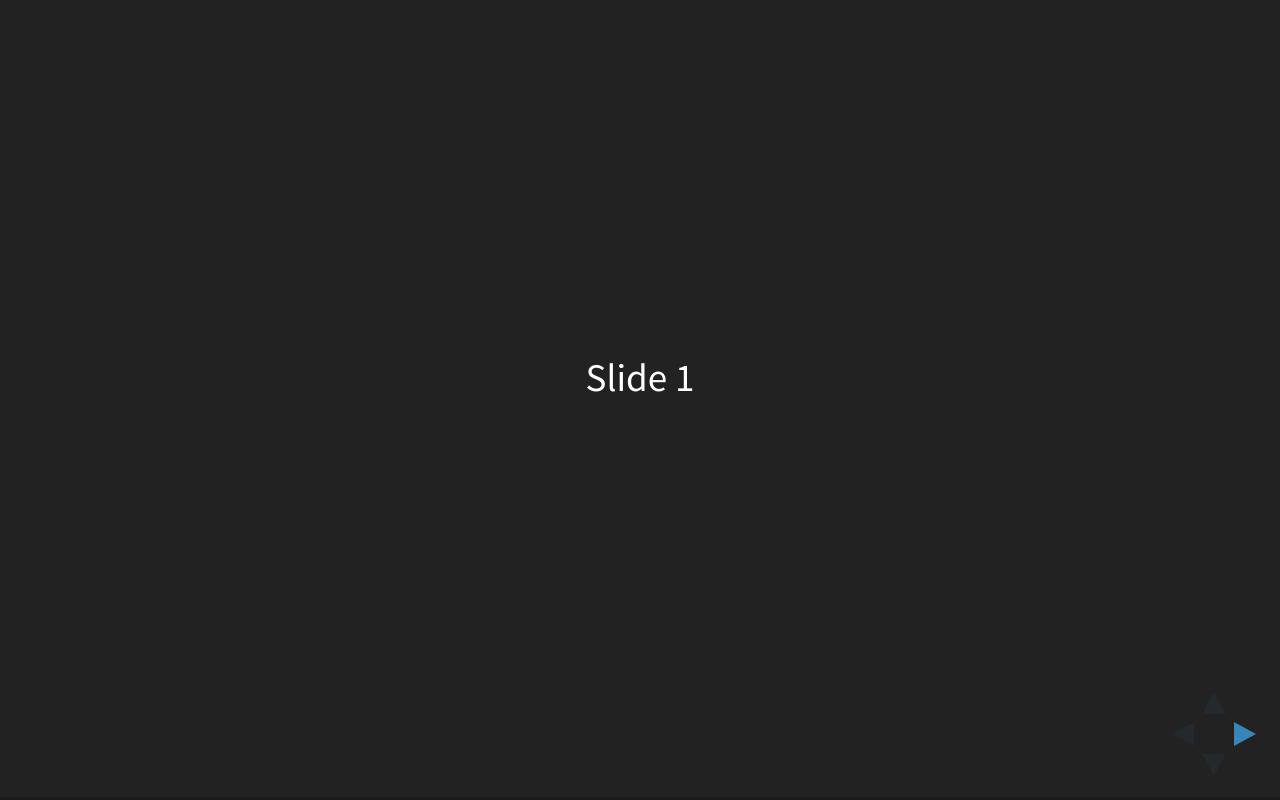
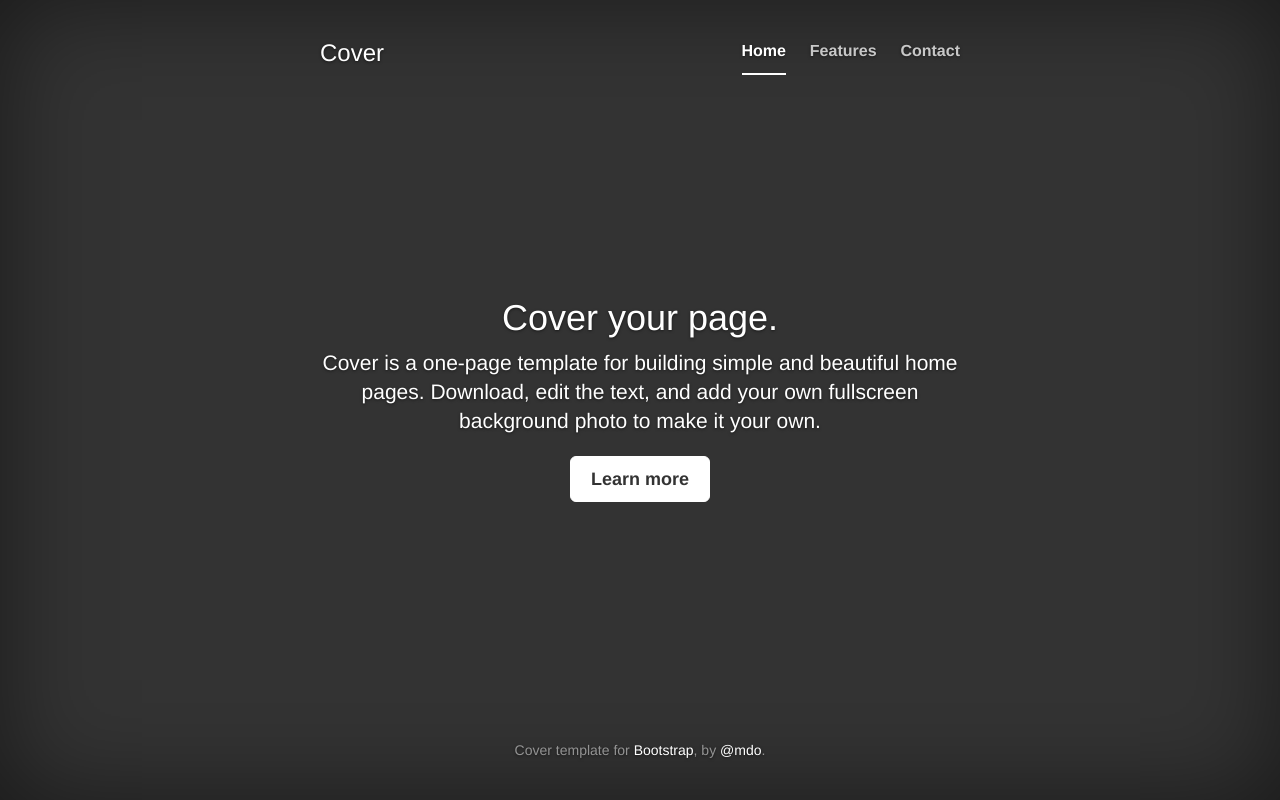
Before and after one commit to lanaflonPerso/leanrob.github.io, a website: page index.html in a window 1280 px wide. Drawn offline with nearby package versions, Linux system fonts and the light colour scheme.

Commit message:
Add ‘cover’ theme and bootstrap to index.html
The index.html of this page is now the one page ‘cover’ theme created by the creator of bootstrap himself.

It runs on bootstrap and therefore bootstrap had to be added to the project. All the correct js and css files were added in their right places.

The site template should be fully operational in this commit and will be checked on…

leanrob.github.io

```diff
--- /dev/null
+++ b/css/cover.css
@@ -0,0 +1,163 @@
+/*
+ * Globals
+ */
+
+/* Links */
+a,
+a:focus,
+a:hover {
+    color: #fff;
+}
+
+/* Custom default button */
+.btn-default,
+.btn-default:hover,
+.btn-default:focus {
+    color: #333;
+    text-shadow: none; /* Prevent inheritance from `body` */
+    background-color: #fff;
+    border: 1px solid #fff;
+}
+
+
+/*
+ * Base structure
+ */
+
+html,
+body {
+    height: 100%;
+    background-color: #333;
+}
+body {
+    color: #fff;
+    text-align: center;
+    text-shadow: 0 1px 3px rgba(0,0,0,.5);
+}
+
+/* Extra markup and styles for table-esque vertical and horizontal centering */
+.site-wrapper {
+    display: table;
+    width: 100%;
+    height: 100%; /* For at least Firefox */
+    min-height: 100%;
+    -webkit-box-shadow: inset 0 0 100px rgba(0,0,0,.5);
+    box-shadow: inset 0 0 100px rgba(0,0,0,.5);
+}
+.site-wrapper-inner {
+    display: table-cell;
+    vertical-align: top;
+}
+.cover-container {
+    margin-right: auto;
+    margin-left: auto;
+}
+
+/* Padding for spacing */
+.inner {
+    padding: 30px;
+}
+
+
+/*
+ * Header
+ */
+.masthead-brand {
+    margin-top: 10px;
+    margin-bottom: 10px;
+}
+
+.masthead-nav > li {
+    display: inline-block;
+}
+.masthead-nav > li + li {
+    margin-left: 20px;
+}
+.masthead-nav > li > a {
+    padding-right: 0;
+    padding-left: 0;
+    font-size: 16px;
+    font-weight: bold;
+    color: #fff; /* IE8 proofing */
+    color: rgba(255,255,255,.75);
+    border-bottom: 2px solid transparent;
+}
+.masthead-nav > li > a:hover,
+.masthead-nav > li > a:focus {
+    background-color: transparent;
+    border-bottom-color: #a9a9a9;
+    border-bottom-color: rgba(255,255,255,.25);
+}
+.masthead-nav > .active > a,
+.masthead-nav > .active > a:hover,
+.masthead-nav > .active > a:focus {
+    color: #fff;
+    border-bottom-color: #fff;
+}
+
+@media (min-width: 768px) {
+    .masthead-brand {
+        float: left;
+    }
+    .masthead-nav {
+        float: right;
+    }
+}
+
+
+/*
+ * Cover
+ */
+
+.cover {
+    padding: 0 20px;
+}
+.cover .btn-lg {
+    padding: 10px 20px;
+    font-weight: bold;
+}
+
+
+/*
+ * Footer
+ */
+
+.mastfoot {
+    color: #999; /* IE8 proofing */
+    color: rgba(255,255,255,.5);
+}
+
+
+/*
+ * Affix and center
+ */
+
+@media (min-width: 768px) {
+    /* Pull out the header and footer */
+    .masthead {
+        position: fixed;
+        top: 0;
+    }
+    .mastfoot {
+        position: fixed;
+        bottom: 0;
+    }
+    /* Start the vertical centering */
+    .site-wrapper-inner {
+        vertical-align: middle;
+    }
+    /* Handle the widths */
+    .masthead,
+    .mastfoot,
+    .cover-container {
+        width: 100%; /* Must be percentage or pixels for horizontal alignment */
+    }
+}
+
+@media (min-width: 992px) {
+    .masthead,
+    .mastfoot,
+    .cover-container {
+        width: 700px;
+    }
+}
--- /dev/null
+++ b/css/ie10-viewport-bug-workaround.css
@@ -0,0 +1,13 @@
+/*!
+ * IE10 viewport hack for Surface/desktop Windows 8 bug
+ * Copyright 2014-2015 Twitter, Inc.
+ * Licensed under MIT (https://github.com/twbs/bootstrap/blob/master/LICENSE)
+ */
+
+/*
+ * See the Getting Started docs for more information:
+ * http://getbootstrap.com/getting-started/#support-ie10-width
+ */
+@-ms-viewport     { width: device-width; }
+@-o-viewport      { width: device-width; }
+@viewport         { width: device-width; }
--- a/index.html
+++ b/index.html
@@ -1,50 +1,84 @@
-<!doctype html>
-<html>
-	<head>
-		<meta charset="utf-8">
-		<meta name="viewport" content="width=device-width, initial-scale=1.0, maximum-scale=1.0, user-scalable=no">
+<!DOCTYPE html>
+<html lang="en">
+<head>
+	<meta charset="utf-8">
+	<meta http-equiv="X-UA-Compatible" content="IE=edge">
+	<meta name="viewport" content="width=device-width, initial-scale=1">
+	<!-- The above 3 meta tags *must* come first in the head; any other head content must come *after* these tags -->
+	<meta name="description" content="">
+	<meta name="author" content="">
+	<link rel="icon" href="../../favicon.ico">
 
-		<title>reveal.js</title>
+	<title>Cover Template for Bootstrap</title>
 
-		<link rel="stylesheet" href="css/reveal.css">
-		<link rel="stylesheet" href="css/theme/black.css">
+	<!-- Bootstrap core CSS -->
+	<link href="css/bootstrap.min.css" rel="stylesheet">
 
-		<!-- Theme used for syntax highlighting of code -->
-		<link rel="stylesheet" href="lib/css/zenburn.css">
+	<!-- IE10 viewport hack for Surface/desktop Windows 8 bug -->
+	<link href="css/ie10-viewport-bug-workaround.css" rel="stylesheet">
 
-		<!-- Printing and PDF exports -->
-		<script>
-			var link = document.createElement( 'link' );
-			link.rel = 'stylesheet';
-			link.type = 'text/css';
-			link.href = window.location.search.match( /print-pdf/gi ) ? 'css/print/pdf.css' : 'css/print/paper.css';
-			document.getElementsByTagName( 'head' )[0].appendChild( link );
-		</script>
-	</head>
-	<body>
-		<div class="reveal">
-			<div class="slides">
-				<section>Slide 1</section>
-				<section>Slide 2</section>
+	<!-- Custom styles for this template -->
+	<link href="css/cover.css" rel="stylesheet">
+
+	<!-- Just for debugging purposes. Don't actually copy these 2 lines! -->
+	<!--[if lt IE 9]><script src="js/ie8-responsive-file-warning.js"></script><![endif]-->
+	<script src="js/ie-emulation-modes-warning.js"></script>
+
+	<!-- HTML5 shim and Respond.js for IE8 support of HTML5 elements and media queries -->
+	<!--[if lt IE 9]>
+	<script src="https://oss.maxcdn.com/html5shiv/3.7.3/html5shiv.min.js"></script>
+	<script src="https://oss.maxcdn.com/respond/1.4.2/respond.min.js"></script>
+	<![endif]-->
+</head>
+
+<body>
+
+<div class="site-wrapper">
+
+	<div class="site-wrapper-inner">
+
+		<div class="cover-container">
+
+			<div class="masthead clearfix">
+				<div class="inner">
+					<h3 class="masthead-brand">Cover</h3>
+					<nav>
+						<ul class="nav masthead-nav">
+							<li class="active"><a href="#">Home</a></li>
+							<li><a href="#">Features</a></li>
+							<li><a href="#">Contact</a></li>
+						</ul>
+					</nav>
+				</div>
 			</div>
+
+			<div class="inner cover">
+				<h1 class="cover-heading">Cover your page.</h1>
+				<p class="lead">Cover is a one-page template for building simple and beautiful home pages. Download, edit the text, and add your own fullscreen background photo to make it your own.</p>
+				<p class="lead">
+					<a href="#" class="btn btn-lg btn-default">Learn more</a>
+				</p>
+			</div>
+
+			<div class="mastfoot">
+				<div class="inner">
+					<p>Cover template for <a href="http://getbootstrap.com">Bootstrap</a>, by <a href="https://twitter.com/mdo">@mdo</a>.</p>
+				</div>
+			</div>
+
 		</div>
 
-		<script src="lib/js/head.min.js"></script>
-		<script src="js/reveal.js"></script>
+	</div>
 
-		<script>
-			// More info https://github.com/hakimel/reveal.js#configuration
-			Reveal.initialize({
-				history: true,
+</div>
 
-				// More info https://github.com/hakimel/reveal.js#dependencies
-				dependencies: [
-					{ src: 'plugin/markdown/marked.js' },
-					{ src: 'plugin/markdown/markdown.js' },
-					{ src: 'plugin/notes/notes.js', async: true },
-					{ src: 'plugin/highlight/highlight.js', async: true, callback: function() { hljs.initHighlightingOnLoad(); } }
-				]
-			});
-		</script>
-	</body>
+<!-- Bootstrap core JavaScript
+================================================== -->
+<!-- Placed at the end of the document so the pages load faster -->
+<script src="https://ajax.googleapis.com/ajax/libs/jquery/1.12.4/jquery.min.js"></script>
+<script>window.jQuery || document.write('<script src="../../assets/js/vendor/jquery.min.js"><\/script>')</script>
+<script src="js/bootstrap.min.js"></script>
+<!-- IE10 viewport hack for Surface/desktop Windows 8 bug -->
+<script src="js/ie10-viewport-bug-workaround.js"></script>
+</body>
 </html>
--- /dev/null
+++ b/js/ie-emulation-modes-warning.js
@@ -0,0 +1,54 @@
+/**
+ * Created by robert on 2016-08-09.
+ */
+// NOTICE!! DO NOT USE ANY OF THIS JAVASCRIPT
+// IT'S JUST JUNK FOR OUR DOCS!
+// ++++++++++++++++++++++++++++++++++++++++++
+/*!
+ * Copyright 2014-2015 Twitter, Inc.
+ *
+ * Licensed under the Creative Commons Attribution 3.0 Unported License. For
+ * details, see https://creativecommons.org/licenses/by/3.0/.
+ */
+// Intended to prevent false-positive bug reports about Bootstrap not working properly in old versions of IE due to folks testing using IE's unreliable emulation modes.
+(function () {
+    'use strict';
+
+    function emulatedIEMajorVersion() {
+        var groups = /MSIE ([0-9.]+)/.exec(window.navigator.userAgent)
+        if (groups === null) {
+            return null
+        }
+        var ieVersionNum = parseInt(groups[1], 10)
+        var ieMajorVersion = Math.floor(ieVersionNum)
+        return ieMajorVersion
+    }
+
+    function actualNonEmulatedIEMajorVersion() {
+        // Detects the actual version of IE in use, even if it's in an older-IE emulation mode.
+        // IE JavaScript conditional compilation docs: https://msdn.microsoft.com/library/121hztk3%28v=vs.94%29.aspx
+        // @cc_on docs: https://msdn.microsoft.com/library/8ka90k2e%28v=vs.94%29.aspx
+        var jscriptVersion = new Function('/*@cc_on return @_jscript_version; @*/')() // jshint ignore:line
+        if (jscriptVersion === undefined) {
+            return 11 // IE11+ not in emulation mode
+        }
+        if (jscriptVersion < 9) {
+            return 8 // IE8 (or lower; haven't tested on IE<8)
+        }
+        return jscriptVersion // IE9 or IE10 in any mode, or IE11 in non-IE11 mode
+    }
+
+    var ua = window.navigator.userAgent
+    if (ua.indexOf('Opera') > -1 || ua.indexOf('Presto') > -1) {
+        return // Opera, which might pretend to be IE
+    }
+    var emulated = emulatedIEMajorVersion()
+    if (emulated === null) {
+        return // Not IE
+    }
+    var nonEmulated = actualNonEmulatedIEMajorVersion()
+
+    if (emulated !== nonEmulated) {
+        window.alert('WARNING: You appear to be using IE' + nonEmulated + ' in IE' + emulated + ' emulation mode.\nIE emulation modes can behave significantly differently from ACTUAL older versions of IE.\nPLEASE DON\'T FILE BOOTSTRAP BUGS based on testing in IE emulation modes!')
+    }
+})();
--- /dev/null
+++ b/js/ie10-viewport-bug-workaround.js
@@ -0,0 +1,26 @@
+/**
+ * Created by robert on 2016-08-09.
+ */
+/*!
+ * IE10 viewport hack for Surface/desktop Windows 8 bug
+ * Copyright 2014-2015 Twitter, Inc.
+ * Licensed under MIT (https://github.com/twbs/bootstrap/blob/master/LICENSE)
+ */
+
+// See the Getting Started docs for more information:
+// http://getbootstrap.com/getting-started/#support-ie10-width
+
+(function () {
+    'use strict';
+
+    if (navigator.userAgent.match(/IEMobile\/10\.0/)) {
+        var msViewportStyle = document.createElement('style')
+        msViewportStyle.appendChild(
+            document.createTextNode(
+                '@-ms-viewport{width:auto!important}'
+            )
+        )
+        document.querySelector('head').appendChild(msViewportStyle)
+    }
+
+})();
--- /dev/null
+++ b/js/ie8-responsive-file-warning.js
@@ -0,0 +1,16 @@
+/**
+ * Created by robert on 2016-08-09.
+ */
+// NOTICE!! DO NOT USE ANY OF THIS JAVASCRIPT
+// IT'S JUST JUNK FOR OUR DOCS!
+// ++++++++++++++++++++++++++++++++++++++++++
+/*!
+ * Copyright 2011-2015 Twitter, Inc.
+ *
+ * Licensed under the Creative Commons Attribution 3.0 Unported License. For
+ * details, see https://creativecommons.org/licenses/by/3.0/.
+ */
+// Intended to prevent false-positive bug reports about responsive styling supposedly not working in IE8.
+if (window.location.protocol == 'file:') {
+    window.alert('ERROR: Bootstrap\'s responsive CSS is disabled!\nSee getbootstrap.com/getting-started/#respond-file-proto for details.')
+}
```
Also changed, not shown: css/bootstrap.min.css (added), js/bootstrap.min.js (added).
